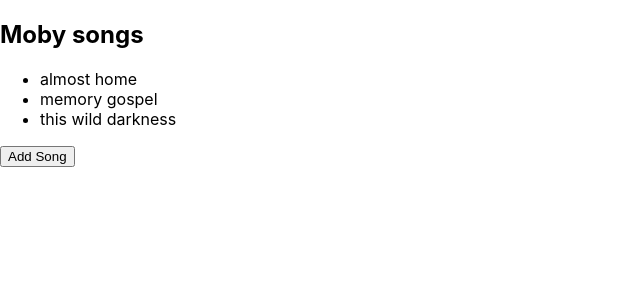
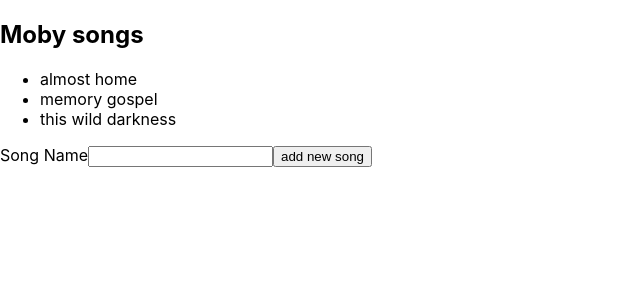
Before and after one commit to Heltzel/react-context-hooks-tut, a React (Create React App) app: page / in a window 1280 px wide. Shown: the top 300 px of the page, without its empty margins (0-640 px from the left). Built offline with nearby package versions, Linux system fonts and the light colour scheme.

Commit message:
Lesson 11 : useState with forms

```diff
--- /dev/null
+++ b/src/components/NewSongForm.js
@@ -0,0 +1,26 @@
+import React, { useState } from 'react'
+
+export default function NewSongForm({ addSong }) {
+  const [title, setTitle] = useState('')
+  const handleSubmit = (e) => {
+    e.preventDefault()
+    addSong(title)
+    setTitle('')
+  }
+
+  return (
+    <form onSubmit={handleSubmit}>
+      <label htmlFor="newSong">Song Name</label>
+      <input
+        type="text"
+        id="newSong"
+        required
+        value={title}
+        onChange={(e) => {
+          setTitle(e.target.value)
+        }}
+      />
+      <input type="submit" value="add new song" />
+    </form>
+  )
+}
--- a/src/components/SongList.js
+++ b/src/components/SongList.js
@@ -1,5 +1,6 @@
 import React, { useState } from 'react'
 import { v4 as uuidv4 } from 'uuid'
+import NewSongForm from './NewSongForm'
 
 export default function SongList() {
   const [songs, setSongs] = useState([
@@ -8,8 +9,8 @@
     { id: 3, title: 'this wild darkness' },
   ])
 
-  const addSong = () => {
-    setSongs([...songs, { id: uuidv4(), title: 'porcelin' }])
+  const addSong = (title) => {
+    setSongs([...songs, { id: uuidv4(), title: title }])
   }
 
   return (
@@ -21,7 +22,7 @@
           return <li key={id}>{title}</li>
         })}
       </ul>
-      <button onClick={addSong}>Add Song</button>
+      <NewSongForm addSong={addSong} />
     </div>
   )
 }
```
Also changed, not shown: 1 other file (tests, documents, lock files or other folders).
